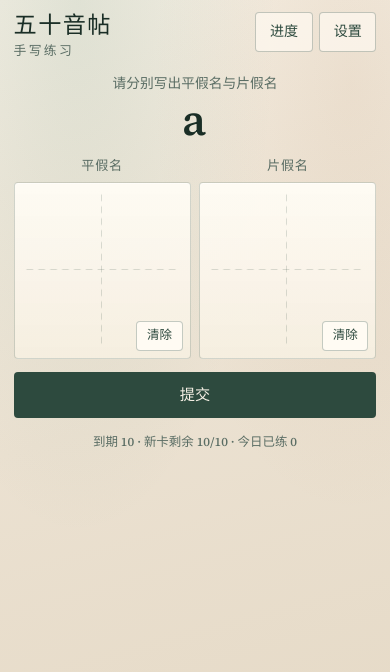
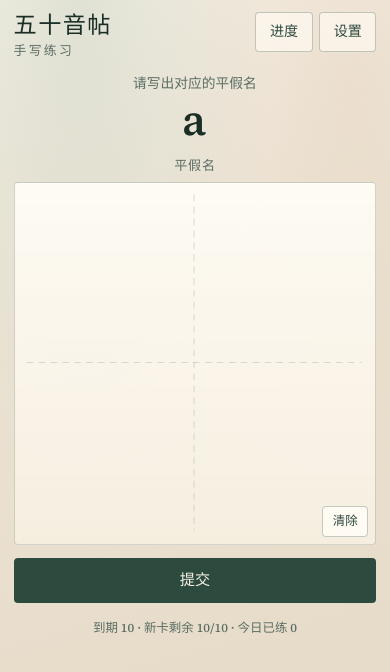
Before and after one commit to FlareZh/gojuuon-learning, a Vue app: page / in a window 390 px wide. Shown: the top 672 px of the page. Built offline with nearby package versions, Linux system fonts and the light colour scheme.

Commit message:
Keep practice boards single-script and square on mobile.
Always show one kana per round in both mode, stack dual boards on phones when needed, and size frames by width so they stay square.

Co-authored-by: Cursor <cursoragent@cursor.com>

```diff
--- a/src/App.vue
+++ b/src/App.vue
@@ -333,8 +333,8 @@ const promptLabel = computed(() => {
 }
 
 .boards--dual {
-  grid-template-columns: 1fr 1fr;
-  gap: 0.55rem;
+  grid-template-columns: 1fr;
+  gap: 0.65rem;
   align-items: start;
 }
 
@@ -531,17 +531,18 @@ const promptLabel = computed(() => {
   }
 }
 
-/* Very narrow phones: stack dual boards for larger writing area */
-@media (max-width: 360px) {
-  .boards--dual {
-    grid-template-columns: 1fr;
-  }
-}
-
 @media (min-width: 480px) {
   .app {
     padding-left: 1.1rem;
     padding-right: 1.1rem;
   }
 }
+
+/* Tablet / desktop: dual boards side by side */
+@media (min-width: 640px) {
+  .boards--dual {
+    grid-template-columns: 1fr 1fr;
+    gap: 0.55rem;
+  }
+}
 </style>
--- a/src/components/DrawingBoard.vue
+++ b/src/components/DrawingBoard.vue
@@ -154,18 +154,20 @@ defineExpose({ clear, getSnapshot });
 
 .board__frame {
   position: relative;
-  width: 100%;
+  /* Cap by width (not max-height) so aspect-ratio stays a true square */
+  width: min(100%, 48dvh, 420px);
   aspect-ratio: 1;
-  max-height: min(48dvh, 420px);
+  margin-inline: auto;
 }
 
 .board--compact .board__frame {
-  max-height: min(36dvh, 240px);
+  width: min(100%, 36dvh, 280px);
 }
 
-@media (max-width: 360px) {
+/* Stacked dual boards on phone */
+@media (max-width: 639px) {
   .board--compact .board__frame {
-    max-height: min(42dvh, 280px);
+    width: min(100%, 40dvh, 320px);
   }
 }
 
--- a/src/components/SettingsPanel.vue
+++ b/src/components/SettingsPanel.vue
@@ -90,7 +90,7 @@ function toggleGroup(group: KanaGroup) {
           </button>
         </div>
         <p v-if="settings.scriptMode === 'both'" class="sheet__hint">
-          同一罗马音下，到期的平假名 / 片假名可合并为一题，分别计分与排程。
+          平假名与片假名各自单独出题、分别计分与排程。
         </p>
       </section>
 
--- a/src/composables/usePractice.ts
+++ b/src/composables/usePractice.ts
@@ -240,13 +240,12 @@ export function usePractice() {
     };
   }
 
-  /**
-   * Peek upcoming card keys and merge consecutive same-entry scripts into one round.
-   */
+  /** One queue card = one script; never merge 平/片 into a dual round. */
   function takeNextRound(excludeEntryId?: string): PracticeRound | null {
     const now = Date.now();
     refillQueueIfNeeded(now);
 
+    const modeScripts = scriptsForMode(settings.value.scriptMode);
     const rotated = new Set<string>();
     let guard = 0;
     while (guard++ < 5000) {
@@ -284,23 +283,15 @@ export function usePractice() {
         continue;
       }
 
-      const scripts: ScriptKind[] = [parsed.script];
-      let consumed = 1;
-      for (let i = 1; i < session.value.queue.length; i++) {
-        const next = parseItemKey(session.value.queue[i]!);
-        if (!next || next.entryId !== parsed.entryId) break;
-        if (!scripts.includes(next.script)) scripts.push(next.script);
-        consumed += 1;
-      }
-
       session.value = {
         ...session.value,
-        queue: session.value.queue.slice(consumed),
+        queue: session.value.queue.slice(1),
       };
 
-      // Stable script order: hiragana then katakana
-      scripts.sort((a, b) => (a === b ? 0 : a === "hiragana" ? -1 : 1));
-      return { entry, scripts };
+      const script = modeScripts.includes(parsed.script)
+        ? parsed.script
+        : (modeScripts[0] ?? parsed.script);
+      return { entry, scripts: [script] };
     }
 
     return null;
@@ -322,24 +313,12 @@ export function usePractice() {
     const entry = entryById.value.get(id);
     if (!entry) return false;
 
-    const preferred = currentScripts.value.filter((s) =>
-      scriptsForMode(settings.value.scriptMode).includes(s),
-    );
-    const scripts =
-      preferred.length > 0 ? preferred : scriptsForMode(settings.value.scriptMode).slice(0, 1);
+    const allowed = scriptsForMode(settings.value.scriptMode);
+    const preferred = currentScripts.value.find((s) => allowed.includes(s));
+    const script = preferred ?? allowed[0];
+    if (!script) return false;
 
-    // Prefer scripts that are still due or were in the saved round.
-    const now = Date.now();
-    const dueScripts = scripts.filter((script) => {
-      const s = getStats(itemKey(id, script));
-      return isDue(s, now) || s.lastReviewedAt != null || isNewCard(s) || s.dueAt != null;
-    });
-    const finalScripts = (dueScripts.length > 0 ? dueScripts : scripts).sort((a, b) =>
-      a === b ? 0 : a === "hiragana" ? -1 : 1,
-    );
-    if (finalScripts.length === 0) return false;
-
-    current.value = { entry, scripts: finalScripts };
+    current.value = { entry, scripts: [script] };
     return true;
   }
 
@@ -349,19 +328,19 @@ export function usePractice() {
       if (!restoreCurrent()) advance();
       return;
     }
-    // Keep current if entry still enabled; refresh script list against mode.
+    // Keep current if entry still enabled; collapse any legacy dual round to one script.
     const entry = entryById.value.get(current.value.entry.id);
     if (!entry) {
       advance(current.value.entry.id);
       return;
     }
     const allowed = scriptsForMode(settings.value.scriptMode);
-    const scripts = current.value.scripts.filter((s) => allowed.includes(s));
-    if (scripts.length === 0) {
+    const script = current.value.scripts.find((s) => allowed.includes(s)) ?? allowed[0];
+    if (!script) {
       advance(entry.id);
       return;
     }
-    setCurrent({ entry, scripts });
+    setCurrent({ entry, scripts: [script] });
   }
 
   function gradeScript(script: ScriptKind, correct: boolean) {
```
Also changed, not shown: 1 other file (tests, documents, lock files or other folders).
